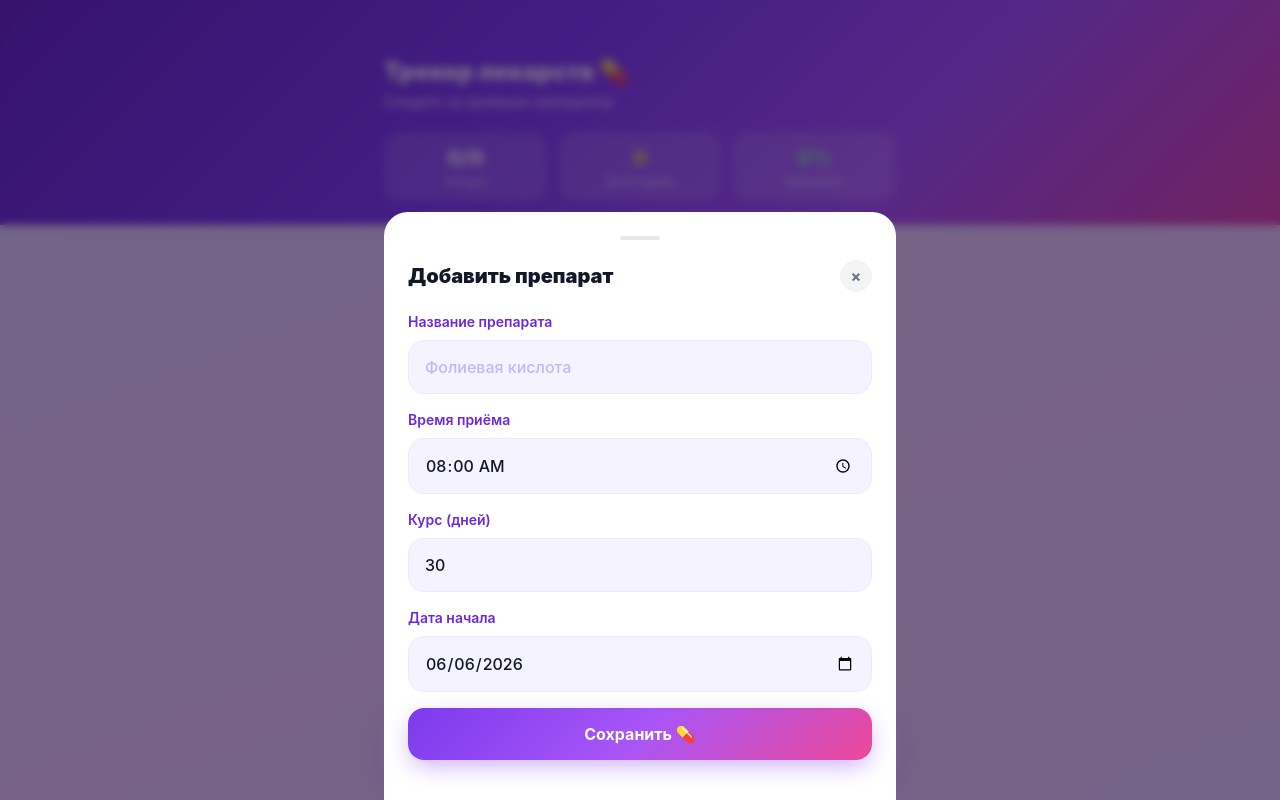
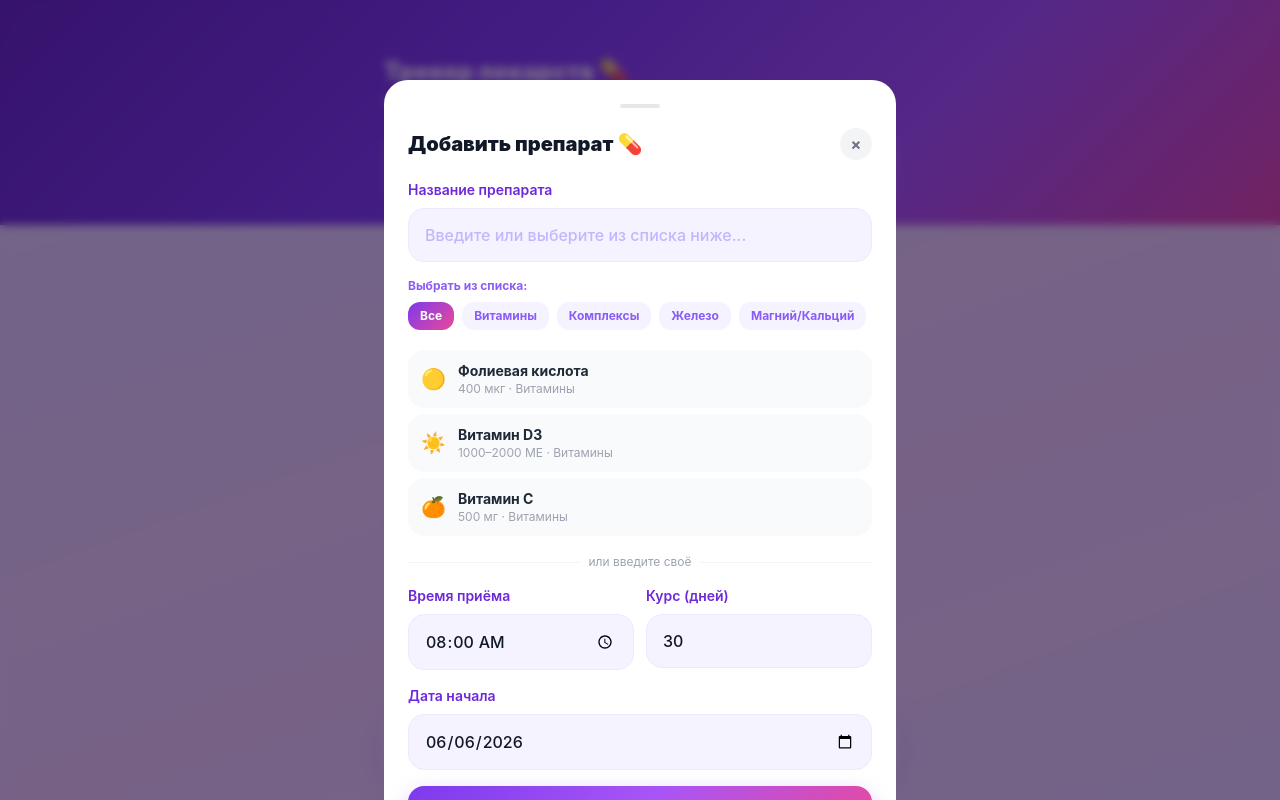
Before and after one commit to 1113038-ui/ai-mama-kz, a React (Vite) app: page /ai-mama-kz/tracker in a window 1280 px wide. Both pictures are taken after a click on the button "+ Добавить". Shown: the top 800 px of the page. Built offline with nearby package versions, Linux system fonts and the light colour scheme.

Commit message:
Medication presets list with search and categories

```diff
--- a/src/pages/MedTracker.jsx
+++ b/src/pages/MedTracker.jsx
@@ -1,6 +1,150 @@
 import { useState, useEffect } from 'react'
 import { getMedications, setMedications, getMedLogs, setMedLogs } from '../utils/storage'
 import BottomNav from '../components/BottomNav'
+
+const PRESET_MEDS = [
+  // Витамины
+  { name: 'Фолиевая кислота', icon: '🟡', category: 'Витамины', dose: '400 мкг', time: '09:00', duration: '270' },
+  { name: 'Витамин D3', icon: '☀️', category: 'Витамины', dose: '1000–2000 МЕ', time: '09:00', duration: '270' },
+  { name: 'Витамин С', icon: '🍊', category: 'Витамины', dose: '500 мг', time: '09:00', duration: '90' },
+  { name: 'Витамин Е', icon: '🌿', category: 'Витамины', dose: '200 МЕ', time: '09:00', duration: '90' },
+  { name: 'Витамин B6 (пиридоксин)', icon: '🔵', category: 'Витамины', dose: '10 мг', time: '09:00', duration: '30' },
+  { name: 'Витамин B12', icon: '💜', category: 'Витамины', dose: '500 мкг', time: '09:00', duration: '30' },
+  { name: 'Элевит Пронаталь', icon: '💊', category: 'Комплексы', dose: '1 таблетка', time: '09:00', duration: '270' },
+  { name: 'Витрум Пренатал', icon: '💊', category: 'Комплексы', dose: '1 таблетка', time: '09:00', duration: '270' },
+  { name: 'Фемибион 1', icon: '💊', category: 'Комплексы', dose: '1 таблетка', time: '09:00', duration: '90' },
+  { name: 'Фемибион 2', icon: '💊', category: 'Комплексы', dose: '1 таблетка + капсула', time: '09:00', duration: '180' },
+  { name: 'Прегнавит', icon: '💊', category: 'Комплексы', dose: '1 капсула', time: '09:00', duration: '270' },
+  // Железо
+  { name: 'Актиферрин', icon: '🔴', category: 'Железо', dose: '1 капсула', time: '10:00', duration: '60' },
+  { name: 'Тотема', icon: '🔴', category: 'Железо', dose: '1 ампула', time: '10:00', duration: '60' },
+  { name: 'Феррум Лек', icon: '🔴', category: 'Железо', dose: '1 таблетка', time: '10:00', duration: '60' },
+  { name: 'Мальтофер', icon: '🔴', category: 'Железо', dose: '1 таблетка', time: '10:00', duration: '60' },
+  { name: 'Сорбифер Дурулес', icon: '🔴', category: 'Железо', dose: '1 таблетка', time: '10:00', duration: '60' },
+  // Магний и кальций
+  { name: 'Магне B6', icon: '🟢', category: 'Магний/Кальций', dose: '2 таблетки', time: '20:00', duration: '30' },
+  { name: 'Магнелис B6', icon: '🟢', category: 'Магний/Кальций', dose: '2 таблетки', time: '20:00', duration: '30' },
+  { name: 'Кальций Д3 Никомед', icon: '🟤', category: 'Магний/Кальций', dose: '1 таблетка', time: '21:00', duration: '60' },
+  { name: 'Кальцемин', icon: '🟤', category: 'Магний/Кальций', dose: '1 таблетка', time: '21:00', duration: '60' },
+  // Йод
+  { name: 'Йодомарин 200', icon: '🔷', category: 'Йод', dose: '1 таблетка', time: '09:00', duration: '270' },
+  { name: 'Йод-Актив', icon: '🔷', category: 'Йод', dose: '1 таблетка', time: '09:00', duration: '270' },
+  // Омега
+  { name: 'Омега-3', icon: '🐟', category: 'Омега-3', dose: '1 капсула', time: '12:00', duration: '90' },
+  { name: 'Омегамама', icon: '🐟', category: 'Омега-3', dose: '1 капсула', time: '12:00', duration: '90' },
+  // Прочее
+  { name: 'Утрожестан', icon: '💛', category: 'Гормональные', dose: '200 мг', time: '22:00', duration: '84' },
+  { name: 'Дюфастон', icon: '💛', category: 'Гормональные', dose: '10 мг', time: '09:00', duration: '84' },
+  { name: 'Но-шпа', icon: '⚪', category: 'Прочее', dose: '1 таблетка', time: '09:00', duration: '7' },
+  { name: 'Папаверин (свечи)', icon: '⚪', category: 'Прочее', dose: '1 свеча', time: '22:00', duration: '10' },
+]
+
+const CATEGORIES = [...new Set(PRESET_MEDS.map(m => m.category))]
+
+function AddMedForm({ form, setForm, onSave }) {
+  const [search, setSearch] = useState('')
+  const [activeCategory, setActiveCategory] = useState('Все')
+  const [showSearch, setShowSearch] = useState(true)
+
+  const filtered = PRESET_MEDS.filter(m => {
+    const matchCat = activeCategory === 'Все' || m.category === activeCategory
+    const matchSearch = !search || m.name.toLowerCase().includes(search.toLowerCase())
+    return matchCat && matchSearch
+  })
+
+  const selectPreset = (preset) => {
+    setForm(f => ({ ...f, name: preset.name, time: preset.time, duration: preset.duration }))
+    setShowSearch(false)
+  }
+
+  return (
+    <div className="space-y-4">
+      {/* Поле названия с поиском */}
+      <div>
+        <label className="label">Название препарата</label>
+        <input
+          className="input-field"
+          placeholder="Введите или выберите из списка ниже..."
+          value={form.name}
+          onChange={e => { setForm(f => ({ ...f, name: e.target.value })); setSearch(e.target.value); setShowSearch(true) }}
+          onFocus={() => setShowSearch(true)}
+        />
+      </div>
+
+      {/* Быстрый выбор */}
+      {showSearch && (
+        <div>
+          <p className="text-xs font-bold text-primary-500 mb-2">Выбрать из списка:</p>
+
+          {/* Категории */}
+          <div className="flex gap-2 overflow-x-auto pb-2 mb-3">
+            {['Все', ...CATEGORIES].map(cat => (
+              <button key={cat}
+                onClick={() => setActiveCategory(cat)}
+                className={`text-xs font-bold px-3 py-1.5 rounded-xl whitespace-nowrap transition-all ${
+                  activeCategory === cat
+                    ? 'text-white'
+                    : 'bg-primary-50 text-primary-500'
+                }`}
+                style={activeCategory === cat ? { background: 'linear-gradient(135deg,#7c3aed,#ec4899)' } : {}}>
+                {cat}
+              </button>
+            ))}
+          </div>
+
+          {/* Список препаратов */}
+          <div className="space-y-1.5 max-h-48 overflow-y-auto">
+            {filtered.map(preset => (
+              <button key={preset.name}
+                onClick={() => selectPreset(preset)}
+                className={`w-full text-left flex items-center gap-3 px-3 py-2.5 rounded-2xl transition-all border ${
+                  form.name === preset.name
+                    ? 'border-primary-300 bg-primary-50'
+                    : 'border-transparent bg-gray-50 hover:bg-primary-50'
+                }`}>
+                <span className="text-xl flex-none">{preset.icon}</span>
+                <div className="flex-1 min-w-0">
+                  <p className="text-sm font-bold text-gray-800 truncate">{preset.name}</p>
+                  <p className="text-xs text-gray-400">{preset.dose} · {preset.category}</p>
+                </div>
+                {form.name === preset.name && <span className="text-primary-500 text-lg flex-none">✓</span>}
+              </button>
+            ))}
+          </div>
+
+          <div className="flex items-center gap-2 mt-3">
+            <div className="flex-1 h-px bg-gray-100" />
+            <span className="text-xs text-gray-400">или введите своё</span>
+            <div className="flex-1 h-px bg-gray-100" />
+          </div>
+        </div>
+      )}
+
+      {/* Детали */}
+      <div className="grid grid-cols-2 gap-3">
+        <div>
+          <label className="label">Время приёма</label>
+          <input type="time" className="input-field" value={form.time}
+            onChange={e => setForm(f => ({ ...f, time: e.target.value }))} />
+        </div>
+        <div>
+          <label className="label">Курс (дней)</label>
+          <input type="number" className="input-field" min={1} value={form.duration}
+            onChange={e => setForm(f => ({ ...f, duration: e.target.value }))} />
+        </div>
+      </div>
+      <div>
+        <label className="label">Дата начала</label>
+        <input type="date" className="input-field" value={form.startDate}
+          onChange={e => setForm(f => ({ ...f, startDate: e.target.value }))} />
+      </div>
+
+      <button className="btn-primary" onClick={onSave} disabled={!form.name.trim()}>
+        Сохранить 💊
+      </button>
+    </div>
+  )
+}
 
 function Modal({ title, onClose, children }) {
   return (
@@ -232,30 +376,8 @@ export default function MedTracker() {
       </div>
 
       {showModal && (
-        <Modal title="Добавить препарат" onClose={() => setShowModal(false)}>
-          <div className="space-y-4">
-            <div>
-              <label className="label">Название препарата</label>
-              <input className="input-field" placeholder="Фолиевая кислота" value={form.name}
-                onChange={e => setForm(f => ({ ...f, name: e.target.value }))} />
-            </div>
-            <div>
-              <label className="label">Время приёма</label>
-              <input type="time" className="input-field" value={form.time}
-                onChange={e => setForm(f => ({ ...f, time: e.target.value }))} />
-            </div>
-            <div>
-              <label className="label">Курс (дней)</label>
-              <input type="number" className="input-field" min={1} value={form.duration}
-                onChange={e => setForm(f => ({ ...f, duration: e.target.value }))} />
-            </div>
-            <div>
-              <label className="label">Дата начала</label>
-              <input type="date" className="input-field" value={form.startDate}
-                onChange={e => setForm(f => ({ ...f, startDate: e.target.value }))} />
-            </div>
-            <button className="btn-primary" onClick={addMed}>Сохранить 💊</button>
-          </div>
+        <Modal title="Добавить препарат 💊" onClose={() => setShowModal(false)}>
+          <AddMedForm form={form} setForm={setForm} onSave={addMed} />
         </Modal>
       )}
 
```
